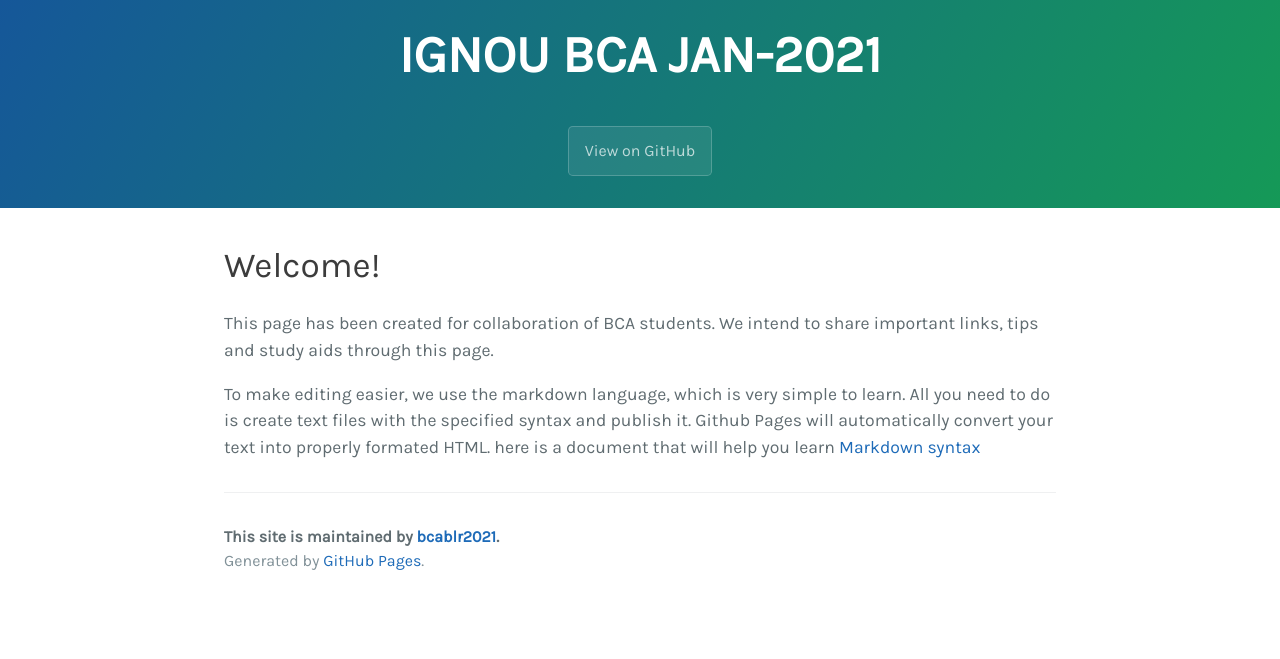
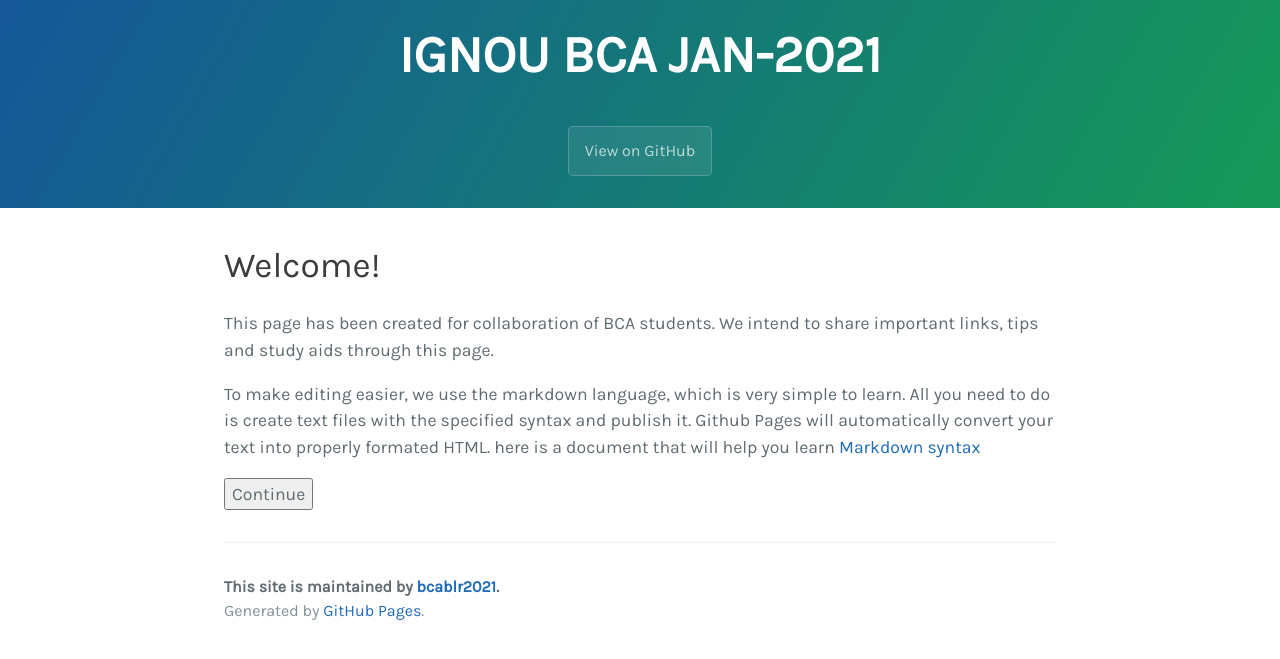
Before and after one commit to bcablr2021/general, a Jekyll site: the page built from index.md, in a window 1280 px wide. Shown: the top 659 px of the page. Built offline with Jekyll 4.4.1, drawn with Linux system fonts in a browser that asks for light colours; our own code applies the rules of GitHub Pages for plain Markdown files; the repository's description, which GitHub fills in, is left out.

Commit message:
Update index.md

```diff
--- a/index.md
+++ b/index.md
@@ -7,3 +7,5 @@ To make editing easier, we use the markdown language, which is very simple to le
 All you need to do is create text files with the specified syntax and publish it.
 Github Pages will automatically convert your text into properly formated HTML.
 here is a document that will help you learn [Markdown syntax](https://guides.github.com/features/mastering-markdown/)
+
+<button >Continue </button>
```
